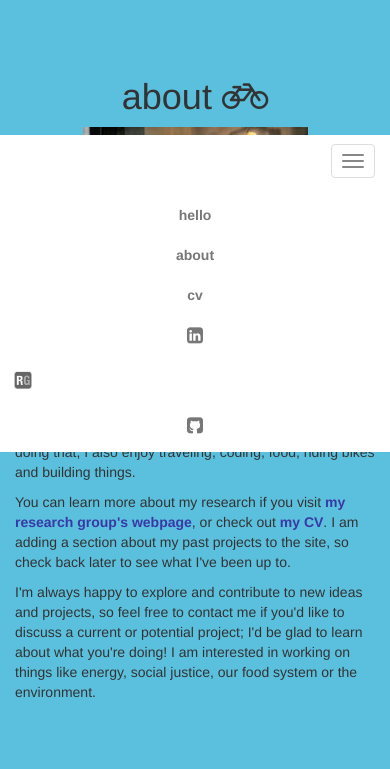
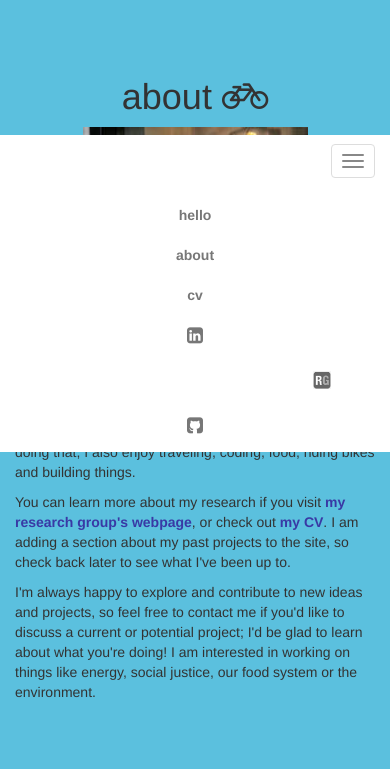
Before and after one commit to willjbowman/wills-website, a PHP site: page / in a window 390 px wide, after a click on "Toggle navigation". Shown: the part 392-1161 px from the top of the page. Run offline with PHP 8.4, Linux system fonts and the light colour scheme.

Commit message:
added media query to rg icon for collapsed icon width

```diff
--- a/public/css/will.css
+++ b/public/css/will.css
@@ -154,6 +154,12 @@ a.cv_link {
 	background-position: center 16px;
 }
 
+@media (max-width: 768px) {
+	.a_rg {
+		width: 644px;
+	}
+}
+
 .panel {
 	margin-bottom: 0;
 	background-color: transparent;
```
